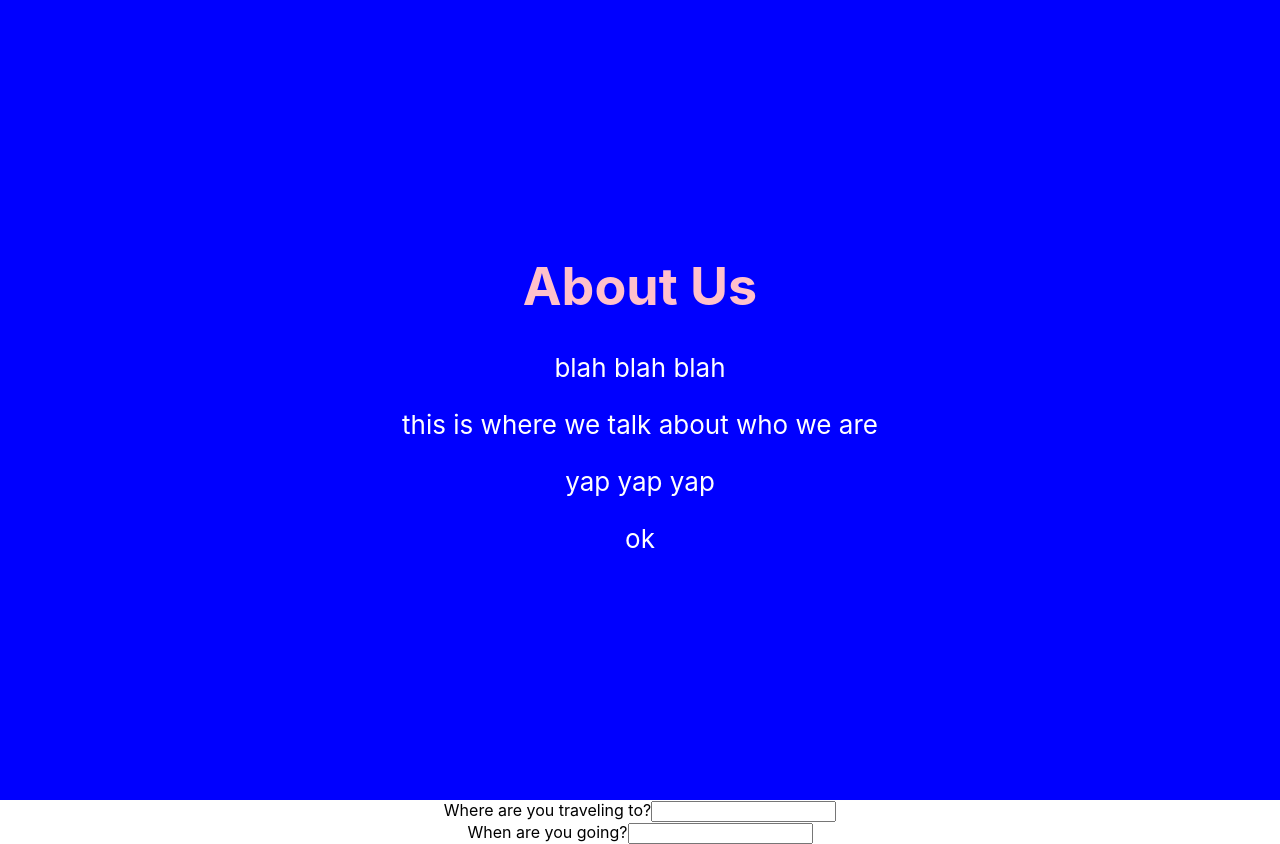
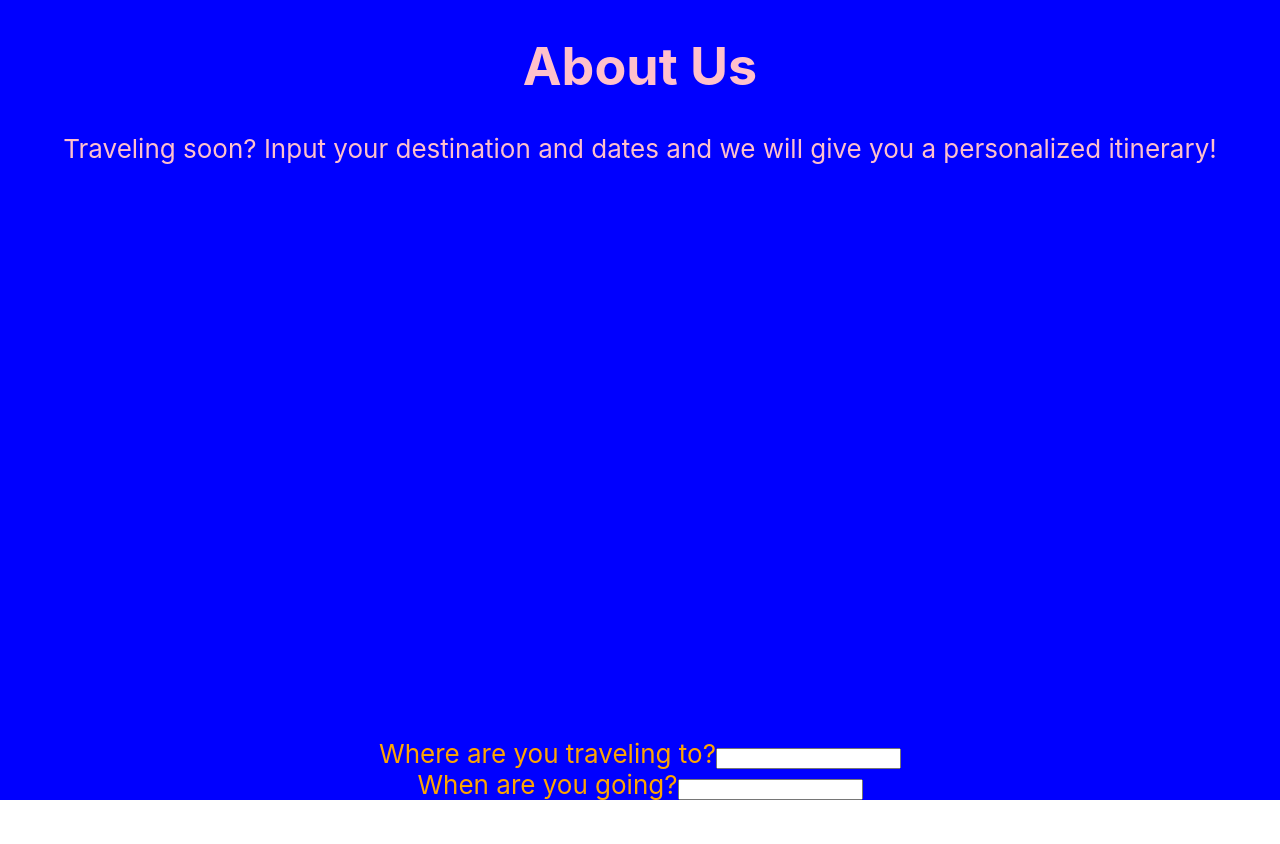
Before and after one commit to oliviaseto/travelbuddy, a React (Create React App) app: page / in a window 1280 px wide. Shown: the part 800-1644 px from the top of the page. After the commit the page ends 1600 px from the top, so only its background shows below. Built offline with nearby package versions, Linux system fonts and the light colour scheme.

Commit message:
Changed the UI for chat page

```diff
--- a/src/AboutUs.css
+++ b/src/AboutUs.css
@@ -8,6 +8,11 @@
     font-size: calc(10px + 2vmin);
     color: white;
   }
-.AboutUs h1{
+.About-content {
     color:pink;
+    margin-bottom: auto;
 }
+.chat{
+    color: orange;
+    margin-top:auto;
+}
--- a/src/AboutUs.js
+++ b/src/AboutUs.js
@@ -1,17 +1,51 @@
 import './AboutUs.css';
-import React from 'react';
+import React, { useState } from 'react';
 
-function AboutUs({content}) {
+function AboutUs() {
+    const [destination, setDestination] = useState("");
+  const [dates, setDates] = useState("");
 
+  const handleDestinationChange = (event) => {
+    setDestination(event.target.value);
+  };
+
+  const handleDatesChange = (event) => {
+    setDates(event.target.value);
+  };
     return (
         <div className="AboutUs">
             <div className="About-content">
                 <h1>About Us</h1>
-                <p> blah blah blah </p>
-                <p> this is where we talk about who we are </p>
-                <p> yap yap yap</p>
-                <p> ok</p>
+                <p> Traveling soon? Input your destination and dates and we will give you a personalized itinerary! </p>
+
             </div>
+        <div className="chat">
+        <form>
+          <label>
+            Where are you traveling to?
+            <input
+                className='destination_input'
+                type='text'
+                name='destination'
+                placeholder=''
+                value={destination}
+                onChange={handleDestinationChange}
+            />
+          </label>
+          <br />
+          <label>
+            When are you going?
+            <input
+                className='dates_input'
+                type='text'
+                name='dates'
+                placeholder=''
+                value={dates}
+                onChange={handleDatesChange}
+            />
+          </label>
+        </form>
+        </div>
         </div>
 
     );
--- a/src/App.js
+++ b/src/App.js
@@ -16,16 +16,16 @@ function App() {
     }
     setOnClick(!onClick); // Toggle the state to close the menu (if it's open)
   };
-  const [destination, setDestination] = useState("");
-  const [dates, setDates] = useState("");
+  // const [destination, setDestination] = useState("");
+  // const [dates, setDates] = useState("");
 
-  const handleDestinationChange = (event) => {
-    setDestination(event.target.value);
-  };
+  // const handleDestinationChange = (event) => {
+  //   setDestination(event.target.value);
+  // };
 
-  const handleDatesChange = (event) => {
-    setDates(event.target.value);
-  };
+  // const handleDatesChange = (event) => {
+  //   setDates(event.target.value);
+  // };
 
   return (
     <div className="App">
@@ -37,7 +37,7 @@ function App() {
         <AboutUs></AboutUs>
       </div>
 
-        <form>
+        {/* <form>
           <label>
             Where are you traveling to?
             <input
@@ -61,7 +61,7 @@ function App() {
                 onChange={handleDatesChange}
             />
           </label>
-        </form>
+        </form> */}
         </div>
   );
 }
```
